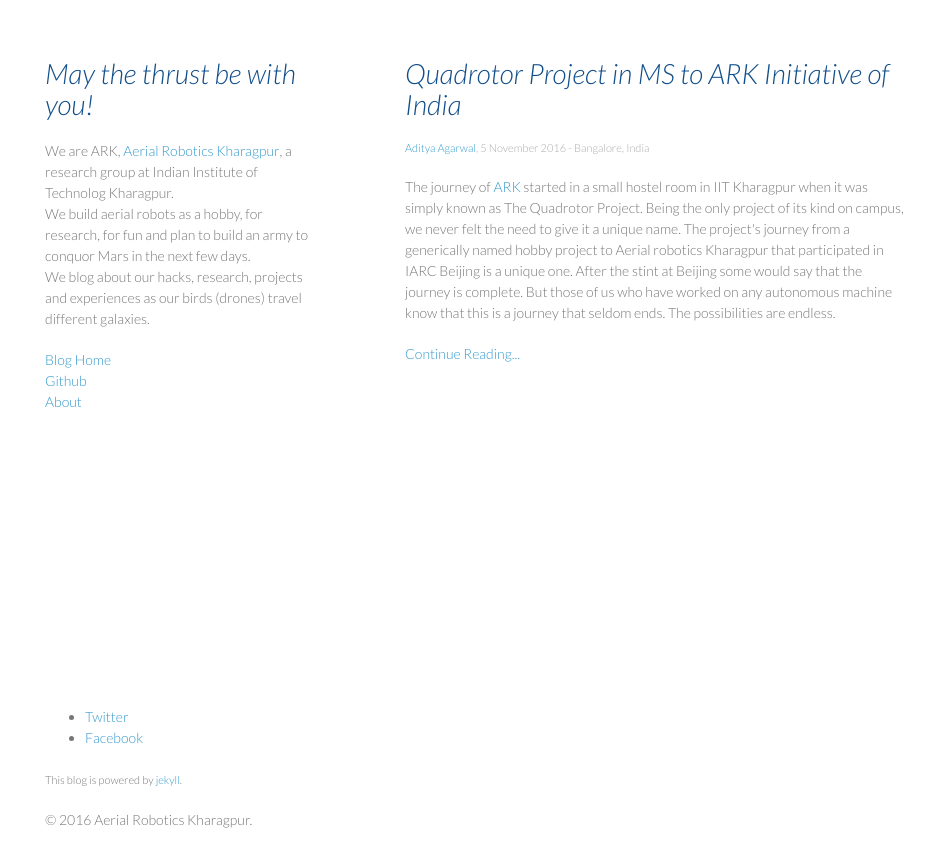
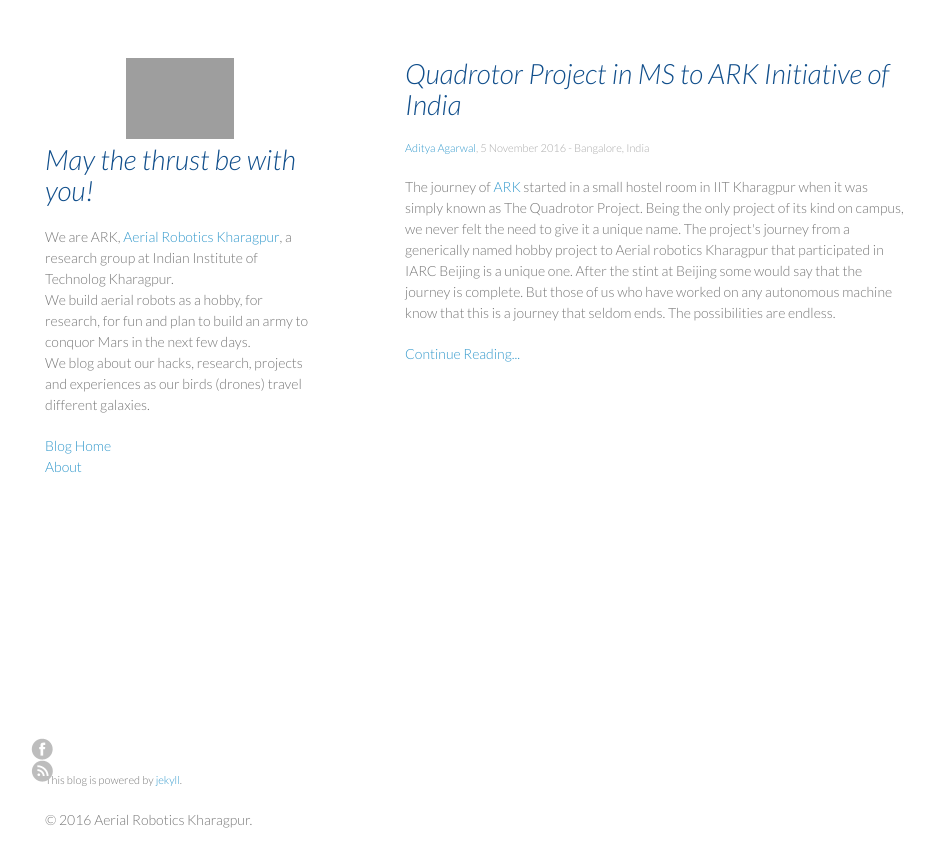
Before and after one commit to arl-kgp/ark-blog, a Jekyll site: the page built from index.html, in a window 1280 px wide. Shown: the top 867 px of the page, without its empty margins (165-1099 px from the left). Built offline with Jekyll 4.4.1, drawn with Linux system fonts in a browser that asks for light colours.

Commit message:
Closed #2

```diff
--- a/_layouts/default.html
+++ b/_layouts/default.html
@@ -28,6 +28,7 @@
   <body>
     <div class="wrapper">
       <header>
+		<center><img src = "https://quadrotor-iitkgp.github.io/images/ark.png" width = "40%"></center>
         <h1>May the thrust be with you!</h1>
         <p></p>
         <p>We are ARK, <a
@@ -37,19 +38,23 @@
 	<br>
 	We blog about our hacks, research, projects and experiences as our birds (drones) travel different galaxies.</p>
         <a href="https://quadrotor-iitkgp.github.io/ark-blog">Blog Home</a><br/>
-        <a href="https://github.com/quadrotor-IITKgp">Github</a><br/>
         <a href="http://quadrotor-iitkgp.github.io">About</a><br/>
       </header>
       <section>
         {{ content }}
       </section>
+	  <br><br>
       <footer>
-        <p>
-        <ul>
-          <li><a href="http://twitter.com/ark">Twitter</a></li>
-          <li><a href="https://www.facebook.com/aerialroboticskgp">Facebook</a></li>
-        </ul>
-        </p>
+		<div id="social-box">
+		  <ul>
+			<li>
+			  <div class="facebook"><a href="https://www.facebook.com/aerialroboticskgp"></a></div>
+			</li>
+			<li>
+			  <div class="rss"><a href="#"></a></div>
+			</li>
+		  </ul>
+		</div>
         <p><small>This blog is powered by <a href="http://github.com/mojombo/jekyll">jekyll</a>.</small></p>
         <p>&copy 2016 Aerial Robotics Kharagpur.
       </footer>
--- a/css/styles.css
+++ b/css/styles.css
@@ -293,3 +293,52 @@
     color:#444;
   }
 }
+#social-box {
+	width: 96px;
+	height: 22px;
+	position: fixed;
+	bottom: 140px;
+	left: 150px;
+}
+#social-box li {
+	float: left;
+	padding-left: 6px;
+	display: inline;
+}
+
+.facebook a {
+	background-image: url(/img/facebook.png);
+	background-position: 0 0px;
+	display: block;
+	height: 22px;
+	padding-left: 24px;
+	background-repeat: no-repeat
+}
+.facebook a:hover {
+	background-position: 0 -26px;
+	color: #444444;
+}
+.linkedin a {
+	background-image: url(/img/linkedin.png);
+	background-position: 0 0px;
+	display: block;
+	height: 21px;
+	padding-left: 24px;
+	background-repeat: no-repeat
+}
+.linkedin a:hover {
+	background-position: 0 -21px;
+	color: #444444;
+}
+.rss a {
+	background-image: url(/img/rss.png);
+	background-position: 0 0px;
+	display: block;
+	height: 22px;
+	padding-left: 24px;
+	background-repeat: no-repeat
+}
+.rss a:hover {
+	background-position: 0 -26px;
+	color: #444444;
+}
```
Also changed, not shown: img/facebook.png (added), img/rss.png (added).
